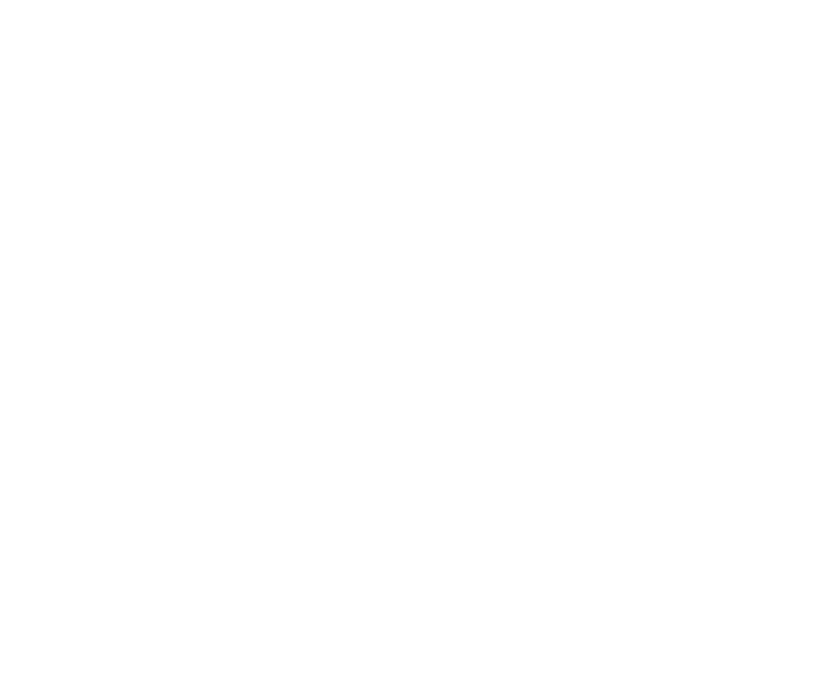
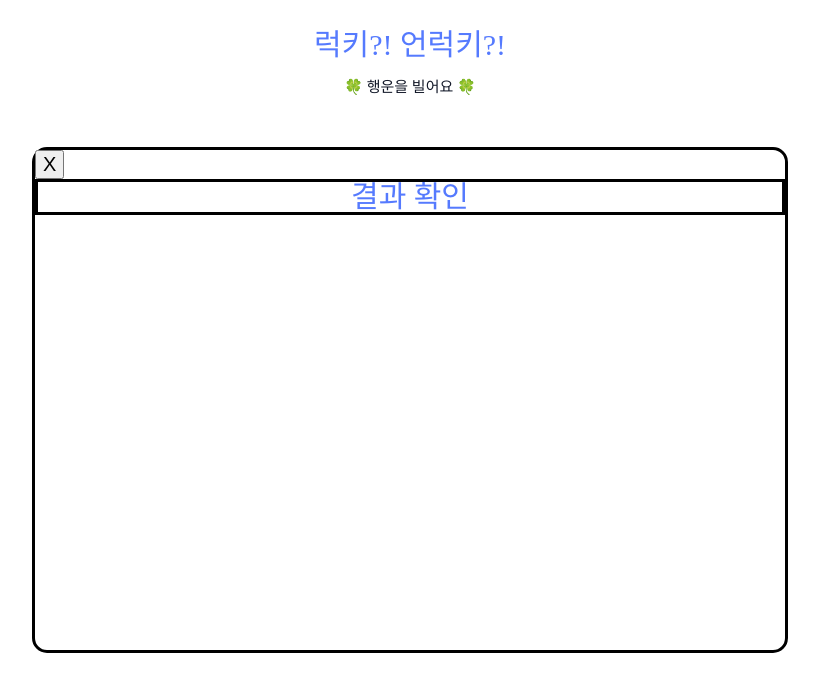
Before and after one commit to prgrms-web-devcourse/FEDC4-simple-roulette, a React (Vite) app: page / in a window 1280 px wide. Shown: the top 692 px of the page, without its empty margins (230-1049 px from the left). Built offline with nearby package versions, Linux system fonts and the light colour scheme.

Commit message:
feat: Title 추가 & Modal 사전 작업

```diff
--- a/index.html
+++ b/index.html
@@ -2,13 +2,22 @@
 <html lang="ko">
   <head>
     <meta charset="UTF-8" />
-    <link rel="icon" type="image/svg+xml" href="/vite.svg" />
-    <meta name="viewport" content="width=device-width, initial-scale=1.0" />
-    <link rel="stylesheet" href="https://cdn.jsdelivr.net/npm/reset-css@5.0.2/reset.min.css">
+    <link
+      rel="icon"
+      type="image/svg+xml"
+      href="/vite.svg" />
+    <meta
+      name="viewport"
+      content="width=device-width, initial-scale=1.0" />
+    <link
+      rel="stylesheet"
+      href="https://cdn.jsdelivr.net/npm/reset-css@5.0.2/reset.min.css" />
     <title>럭키?! 언럭키!?</title>
   </head>
   <body>
     <div id="root"></div>
-    <script type="module" src="/src/main.tsx"></script>
+    <script
+      type="module"
+      src="/src/main.tsx"></script>
   </body>
 </html>
--- a/src/App.tsx
+++ b/src/App.tsx
@@ -1,5 +1,15 @@
+import Title from './component/title';
+import Modal from './component/modal';
+
 function App() {
-  return <div></div>;
+  return (
+    <>
+      <Title />
+      {/* <Item/>
+      <Roulette/> */}
+      <Modal />
+    </>
+  );
 }
 
 export default App;
--- /dev/null
+++ b/src/component/modal/index.tsx
@@ -0,0 +1,35 @@
+import styled from '@emotion/styled';
+
+const Modal = ({ width = 750, height = 500 }: { width?: number; height?: number }) => {
+  const Modal = styled.div({
+    width,
+    height,
+    border: 'solid black',
+    position: 'absolute',
+    marginLeft: '-50px',
+    marginRight: '-50px',
+    top: 0,
+    left: 0,
+    right: 0,
+    bottom: 0,
+    margin: 'auto',
+    borderRadius: 15
+  });
+  const ExitButton = styled.button({
+    fontSize: 20
+  });
+  const ResultTitle = styled.p({
+    fontSize: 30,
+    color: '#557AFE',
+    textAlign: 'center',
+    border: 'solid black'
+  });
+  return (
+    <Modal>
+      <ExitButton>X</ExitButton>
+      <ResultTitle>결과 확인</ResultTitle>
+    </Modal>
+  );
+};
+
+export default Modal;
--- /dev/null
+++ b/src/component/title.tsx
@@ -0,0 +1,30 @@
+import styled from '@emotion/styled';
+
+const Title = () => {
+  const Title = styled.div({
+    width: 1000,
+    height: 70,
+    margin: 'auto'
+  });
+  const MainTitle = styled.h1({
+    fontSize: 30,
+    color: '#557AFE',
+    marginTop: 30,
+    textAlign: 'center'
+  });
+  const SubTitle = styled.p({
+    fontSize: 15,
+    color: '#121828',
+    marginTop: 20,
+    textAlign: 'center'
+  });
+  return (
+    <>
+      <Title>
+        <MainTitle>럭키?! 언럭키?!</MainTitle>
+        <SubTitle>🍀 행운을 빌어요 🍀</SubTitle>
+      </Title>
+    </>
+  );
+};
+export default Title;
```
Also changed, not shown: src/component/item/index.tsx (added), src/component/roulette/index.tsx (added).
